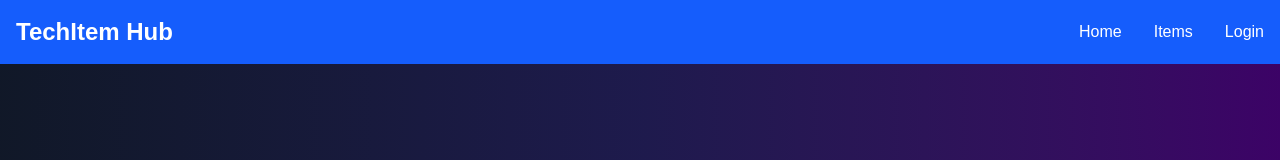
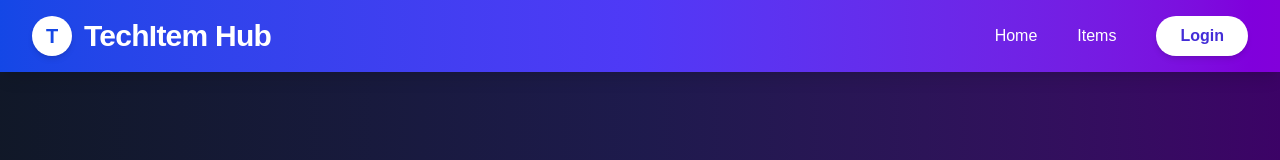
Before and after one commit to akashsarker2478/techitem-hub, a Next.js app: page /items in a window 1280 px wide. Shown: the top 160 px of the page. Built offline with nearby package versions, Linux system fonts and the light colour scheme.

Commit message:
login page add

```diff
--- a/package.json
+++ b/package.json
@@ -9,6 +9,8 @@
     "lint": "eslint"
   },
   "dependencies": {
+    "js-cookie": "^3.0.5",
+    "lucide-react": "^0.562.0",
     "next": "16.1.2",
     "react": "19.2.3",
     "react-dom": "19.2.3"
--- /dev/null
+++ b/src/app/login/page.jsx
@@ -0,0 +1,94 @@
+// src/app/login/page.jsx
+"use client";
+
+import { useState } from "react";
+import { useRouter } from "next/navigation";
+import Cookies from "js-cookie";
+
+export default function Login() {
+  const [email, setEmail] = useState("");
+  const [password, setPassword] = useState("");
+  const [error, setError] = useState("");
+  const router = useRouter();
+
+  const handleLogin = (e) => {
+    e.preventDefault();
+
+    // Hardcoded credentials
+    if (email === "test@example.com" && password === "123456") {
+      Cookies.set("isLoggedIn", "true", { expires: 7 });
+      router.push("/items");
+    } else {
+      setError("Wrong email or password!");
+    }
+  };
+
+  const autoFillCredentials = () => {
+    setEmail("test@example.com");
+    setPassword("123456");
+    setError("");
+  };
+
+  return (
+    <div className="min-h-screen flex items-center justify-center bg-gradient-to-r from-blue-100 to-blue-50 px-4">
+      <div className="bg-white p-8 sm:p-10 md:p-12 lg:p-16 rounded-3xl shadow-2xl w-full max-w-md sm:max-w-lg">
+        <h1 className="text-3xl sm:text-4xl md:text-5xl font-bold text-center mb-8 text-gray-900">
+          Login to TechItem Hub
+        </h1>
+
+        {error && (
+          <div className="bg-red-100 text-red-700 p-4 rounded-lg mb-6 text-center text-sm sm:text-base">
+            {error}
+          </div>
+        )}
+
+        <form onSubmit={handleLogin} className="space-y-6">
+          <div>
+            <label className="block text-gray-700 font-medium mb-2">Email</label>
+            <input
+              type="email"
+              value={email}
+              onChange={(e) => setEmail(e.target.value)}
+              placeholder="test@example.com"
+              required
+              className="w-full text-black px-4 py-3 border border-gray-300 rounded-lg focus:outline-none focus:border-blue-500 focus:ring-1 focus:ring-blue-300 transition"
+            />
+          </div>
+
+          <div>
+            <label className="block text-gray-700 font-medium mb-2">Password</label>
+            <input
+              type="password"
+              value={password}
+              onChange={(e) => setPassword(e.target.value)}
+              placeholder="******"
+              required
+              className="w-full text-black px-4 py-3 border border-gray-300 rounded-lg focus:outline-none focus:border-blue-500 focus:ring-1 focus:ring-blue-300 transition"
+            />
+          </div>
+
+             {/* Auto-fill Button */}
+        <button
+          onClick={autoFillCredentials}
+          className="w-full mt-4 bg-green-500 hover:bg-green-600 text-white font-medium py-3 rounded-xl text-md transition transform hover:scale-105 shadow-md"
+        >
+          Auto Fill Credentials
+        </button>
+
+          <button
+            type="submit"
+            className="w-full bg-gradient-to-r from-blue-600 to-blue-800 text-white font-bold py-4 rounded-xl text-lg transition transform hover:scale-105 shadow-lg"
+          >
+            Login
+          </button>
+        </form>
+
+
+
+        <p className="text-center mt-6 text-gray-600 text-sm sm:text-base">
+          Use: <span className="font-semibold">test@example.com</span> / <span className="font-semibold">123456</span>
+        </p>
+      </div>
+    </div>
+  );
+}
--- a/src/components/Navbar.jsx
+++ b/src/components/Navbar.jsx
@@ -1,24 +1,115 @@
-import Link from 'next/link';
+// src/components/Navbar.jsx
+"use client";
+
+import Link from "next/link";
+import { useEffect, useState } from "react";
+import Cookies from "js-cookie";
+import { Menu, X } from "lucide-react"; // lucide-react থেকে আইকন (npm install lucide-react)
 
 export default function Navbar() {
+  const [isLoggedIn, setIsLoggedIn] = useState(false);
+  const [isMenuOpen, setIsMenuOpen] = useState(false);
+
+  // লগইন স্ট্যাটাস চেক করা
+  useEffect(() => {
+    const loggedIn = Cookies.get("isLoggedIn") === "true";
+    setIsLoggedIn(loggedIn);
+  }, []);
+
+  const handleLogout = () => {
+    Cookies.remove("isLoggedIn");
+    setIsLoggedIn(false);
+    window.location.href = "/"; // হোমে রিডিরেক্ট
+  };
+
   return (
-    <nav className="bg-blue-600 text-white p-4 shadow-md">
-      <div className="container mx-auto flex justify-between items-center">
-        <div className="text-2xl font-bold">
-          <Link href="/">TechItem Hub</Link>
+    <nav className="bg-gradient-to-r from-blue-700 via-indigo-600 to-purple-700 text-white shadow-lg sticky top-0 z-50">
+      <div className="container mx-auto px-4 sm:px-6 lg:px-8">
+        <div className="flex justify-between items-center py-4">
+          {/* Logo */}
+          <Link href="/" className="flex items-center space-x-3 group">
+            <div className="w-10 h-10 bg-white rounded-full flex items-center justify-center shadow-md group-hover:shadow-xl transition">
+              <span className="text-blue-700 font-bold text-xl">T</span>
+            </div>
+            <span className="text-2xl md:text-3xl font-extrabold tracking-tight group-hover:text-blue-200 transition">
+              TechItem Hub
+            </span>
+          </Link>
+
+          {/* Desktop Menu */}
+          <div className="hidden md:flex items-center space-x-10">
+            <Link href="/" className="hover:text-blue-200 transition font-medium">
+              Home
+            </Link>
+            <Link href="/items" className="hover:text-blue-200 transition font-medium">
+              Items
+            </Link>
+
+            {isLoggedIn ? (
+              <button
+                onClick={handleLogout}
+                className="bg-white text-indigo-700 hover:bg-gray-100 font-bold px-6 py-2 rounded-full transition transform hover:scale-105 shadow-md"
+              >
+                Logout
+              </button>
+            ) : (
+              <Link
+                href="/login"
+                className="bg-white text-indigo-700 hover:bg-gray-100 font-bold px-6 py-2 rounded-full transition transform hover:scale-105 shadow-md"
+              >
+                Login
+              </Link>
+            )}
+          </div>
+
+          {/* Mobile Menu Button */}
+          <button
+            className="md:hidden text-white focus:outline-none"
+            onClick={() => setIsMenuOpen(!isMenuOpen)}
+          >
+            {isMenuOpen ? <X size={28} /> : <Menu size={28} />}
+          </button>
         </div>
 
-        <ul className="flex space-x-8">
-          <li>
-            <Link href="/" className="hover:underline">Home</Link>
-          </li>
-          <li>
-            <Link href="/items" className="hover:underline">Items</Link>
-          </li>
-          <li>
-            <Link href="/login" className="hover:underline">Login</Link>
-          </li>
-        </ul>
+        {/* Mobile Menu Dropdown */}
+        {isMenuOpen && (
+          <div className="md:hidden py-4 space-y-4 border-t border-white/20">
+            <Link
+              href="/"
+              className="block hover:text-blue-200 transition py-2"
+              onClick={() => setIsMenuOpen(false)}
+            >
+              Home
+            </Link>
+            <Link
+              href="/items"
+              className="block hover:text-blue-200 transition py-2"
+              onClick={() => setIsMenuOpen(false)}
+            >
+              Items
+            </Link>
+
+            {isLoggedIn ? (
+              <button
+                onClick={() => {
+                  handleLogout();
+                  setIsMenuOpen(false);
+                }}
+                className="w-full bg-white text-indigo-700 hover:bg-gray-100 font-bold py-3 rounded-full transition"
+              >
+                Logout
+              </button>
+            ) : (
+              <Link
+                href="/login"
+                className="block w-full bg-white text-indigo-700 hover:bg-gray-100 font-bold py-3 rounded-full text-center transition"
+                onClick={() => setIsMenuOpen(false)}
+              >
+                Login
+              </Link>
+            )}
+          </div>
+        )}
       </div>
     </nav>
   );
```
Also changed, not shown: 1 other file (tests, documents, lock files or other folders).
